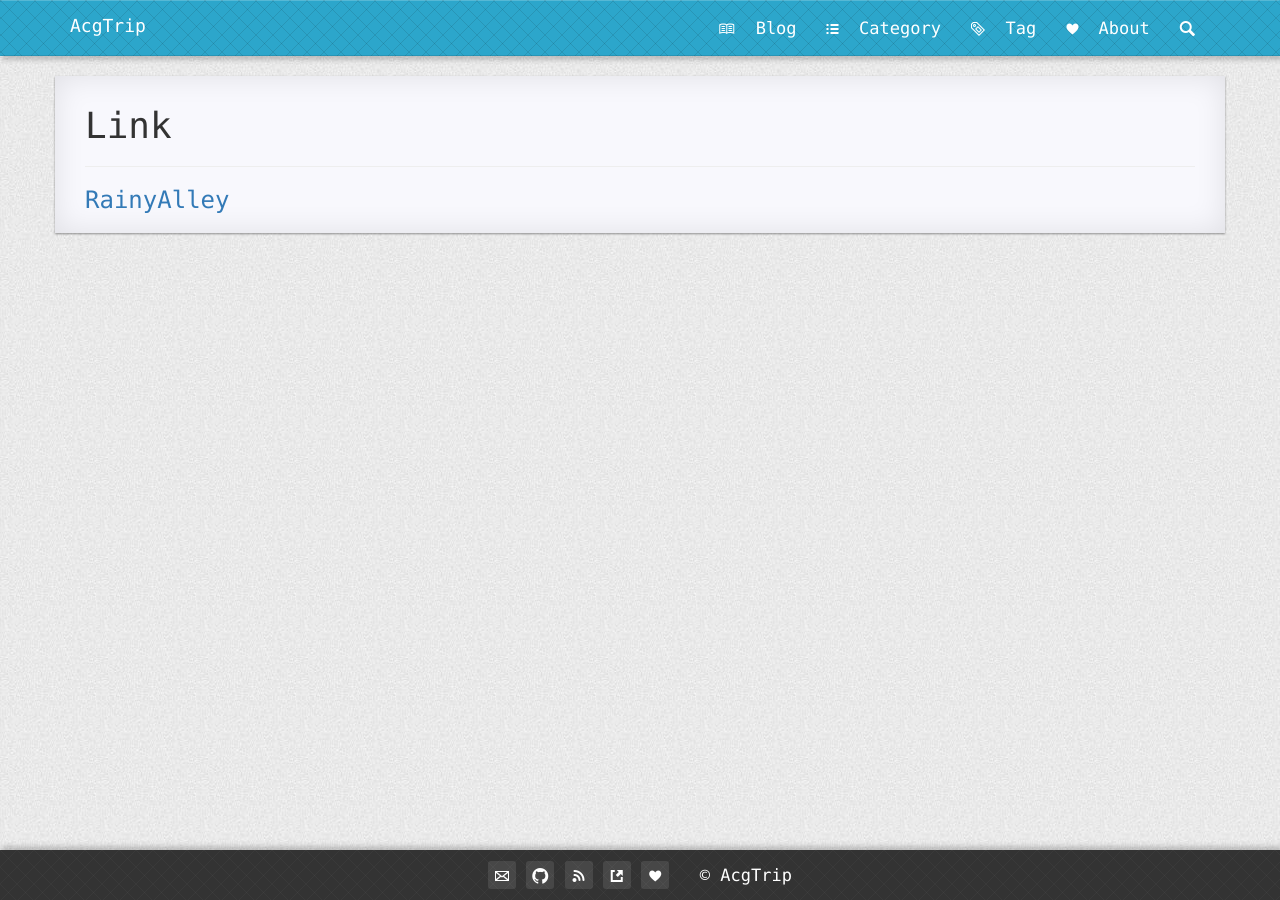
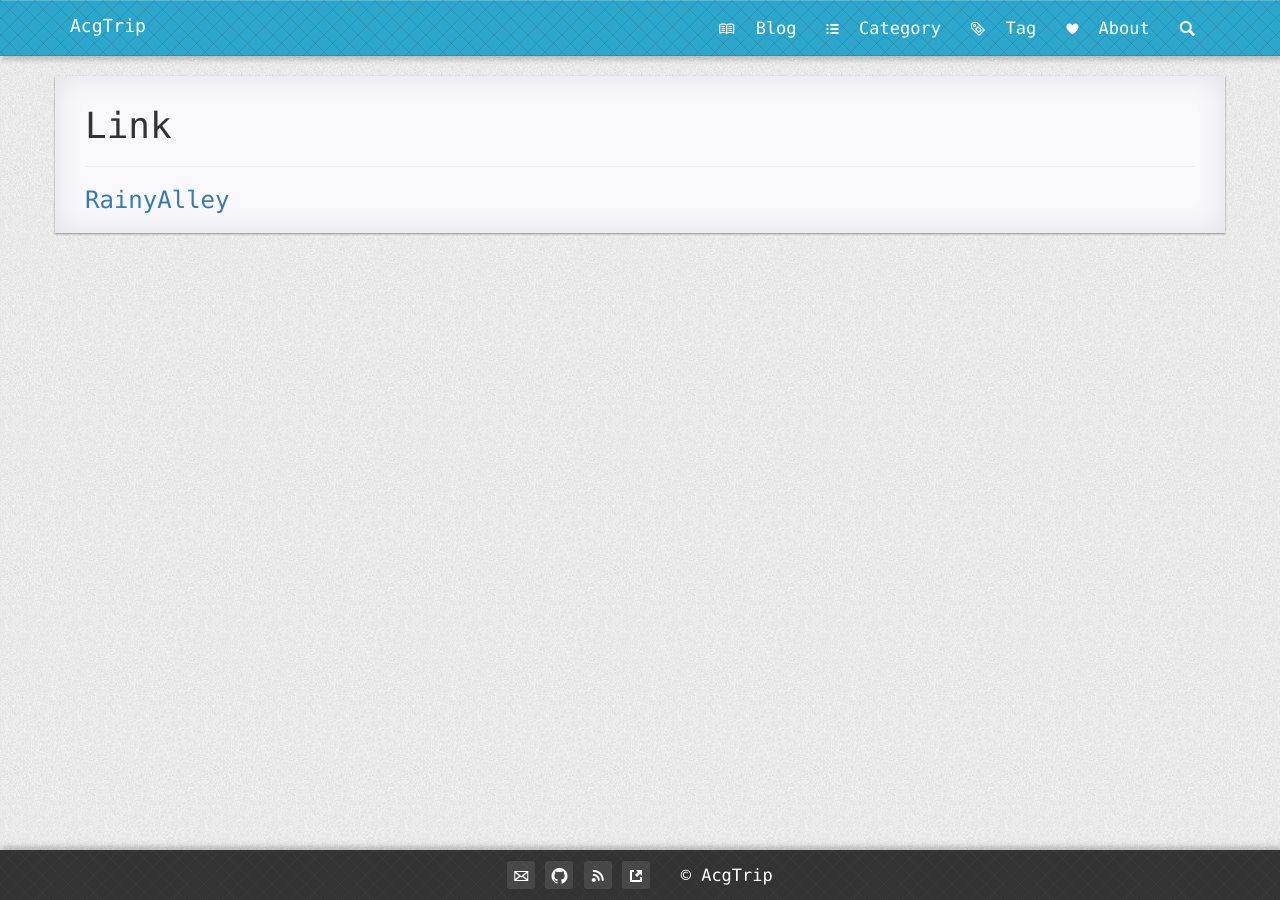
Before and after one commit to MemoriesOff/github_blog, a Jekyll site: the page built from pages/5link-external.md, in a window 1280 px wide. Built offline with Jekyll 4.4.1, drawn with Linux system fonts in a browser that asks for light colours; nearby versions of some CDN libraries; Markdown is read by kramdown in place of the engine named in the settings; comment, search, counter and statistics services are not loaded.

Commit message:
Update footer.html

```diff
--- a/_includes/footer.html
+++ b/_includes/footer.html
@@ -4,7 +4,6 @@
                 <a class="foot-item" href="https://github.com/{{ site.github_username }}" target="_blank"><span class="octicon octicon-mark-github"></span></a>
                 <a class="foot-item" href="{{ '/feed.xml' | prepend: site.baseurl | prepend: site.url }}" target="_blank"><span class="octicon octicon-rss"></span></a>
                 <a class="foot-item" href="{{ '/link/' | prepend: site.baseurl | prepend: site.url }}"><span class="octicon octicon-link-external"></span></a>
-                <a class="foot-item" href="{{ '/about/' | prepend: site.baseurl | prepend: site.url }}"><span class="octicon octicon-heart"></span></a>
                 &nbsp;
                 <span class="word-keep">&copy; AcgTrip</span>
         </div>
```
